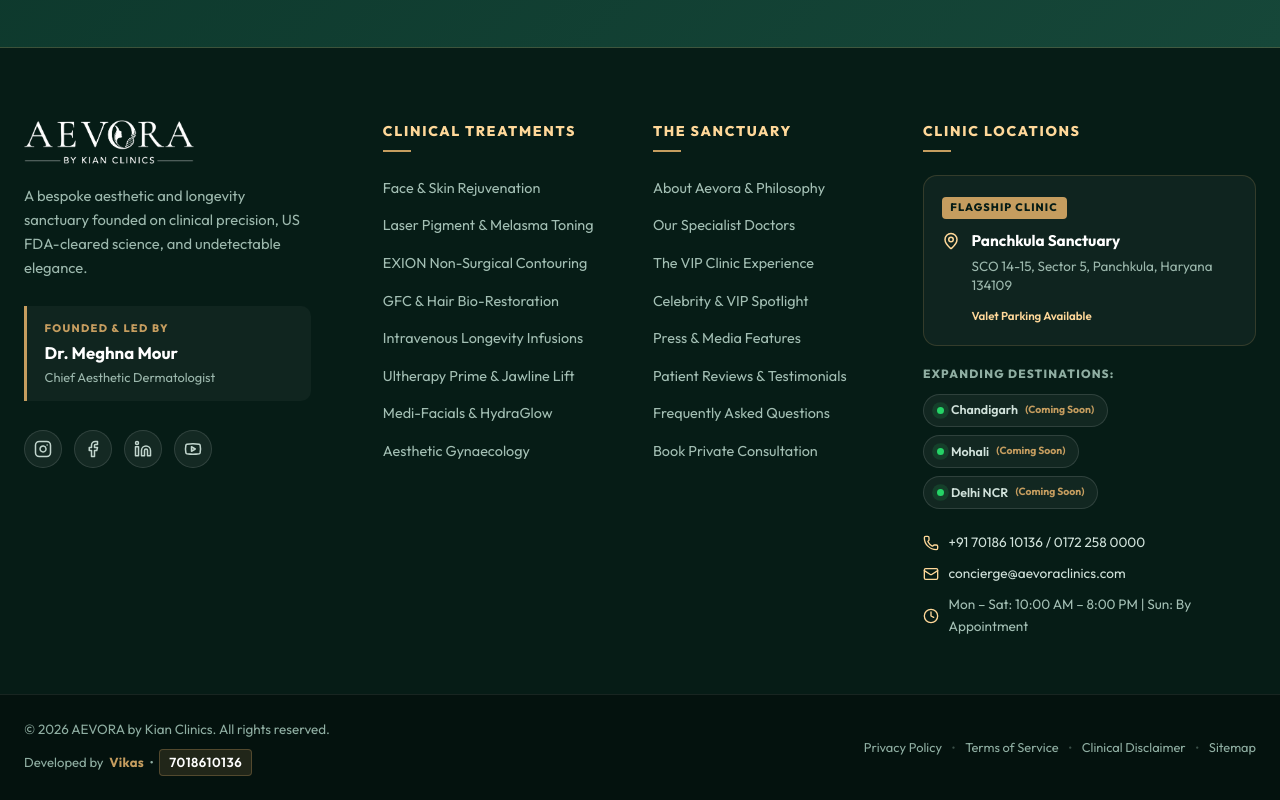
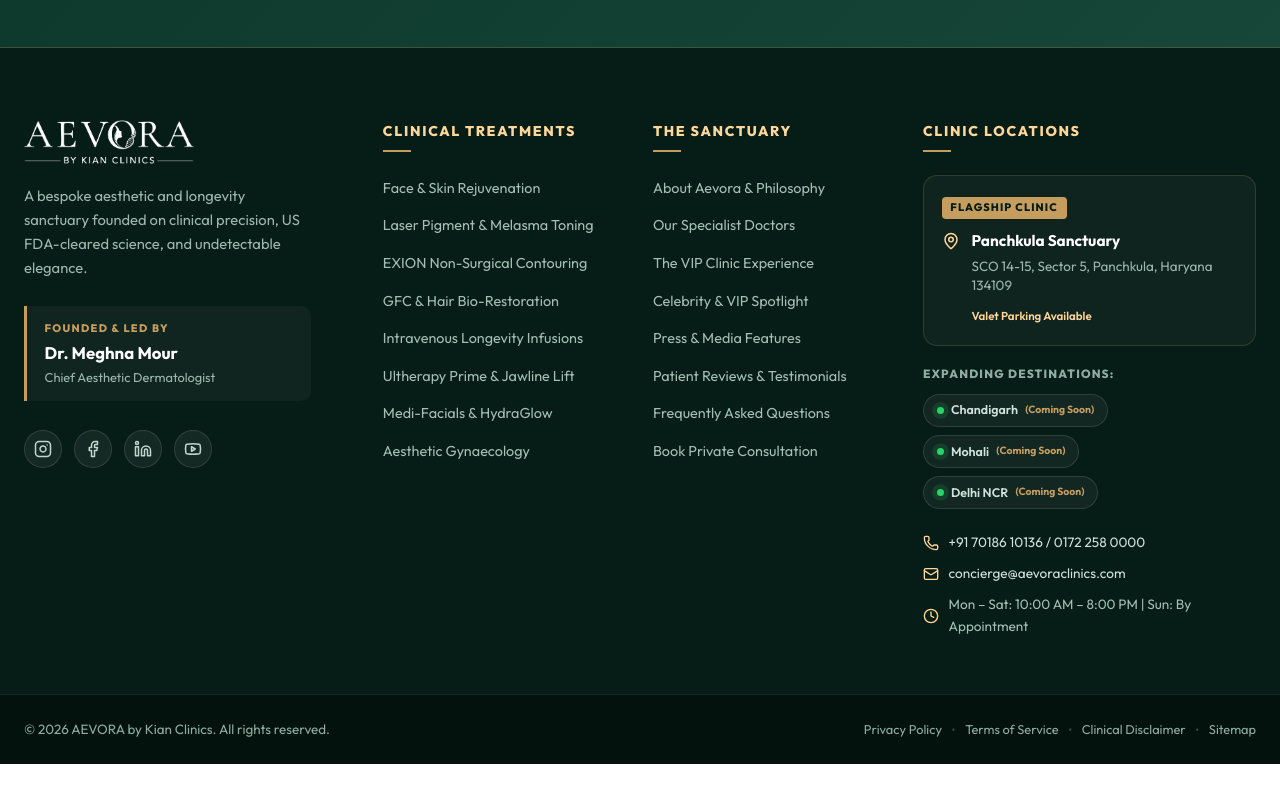
Before and after one commit to agoel1519/client, a React (Vite) app: page / in a window 1280 px wide. Shown: the part 8385-9185 px from the top of the page. After the commit the page ends 9149 px from the top, so only its background shows below. Built offline with nearby package versions, Linux system fonts and the light colour scheme; a web font is replaced by a local one.

Commit message:
Remove developer credit from footer

```diff
--- a/src/components/Footer.css
+++ b/src/components/Footer.css
@@ -436,47 +436,6 @@
   margin: 0;
 }
 
-.developer-credit-text {
-  font-size: 0.82rem;
-  color: #8faea2;
-  margin: 0.35rem 0 0;
-  display: inline-flex;
-  align-items: center;
-  gap: 0.35rem;
-}
-
-.developer-credit-text a {
-  text-decoration: none;
-  transition: all 0.25s ease;
-}
-
-.dev-highlight {
-  color: #c59d5f;
-  font-weight: 700;
-  letter-spacing: 0.02em;
-}
-
-.dev-highlight:hover {
-  color: #ffd899;
-  text-decoration: underline;
-}
-
-.dev-phone {
-  color: #ffffff;
-  font-weight: 600;
-  letter-spacing: 0.04em;
-  background: rgba(197, 157, 95, 0.15);
-  padding: 0.12rem 0.55rem;
-  border-radius: 4px;
-  border: 1px solid rgba(197, 157, 95, 0.3);
-}
-
-.dev-phone:hover {
-  background: #c59d5f;
-  color: #061c16;
-  border-color: #c59d5f;
-}
-
 .bottom-right-links {
   display: flex;
   align-items: center;
--- a/src/components/Footer.jsx
+++ b/src/components/Footer.jsx
@@ -216,9 +216,6 @@
             <p className="copyright-text">
               &copy; {new Date().getFullYear()} AEVORA by Kian Clinics. All rights reserved.
             </p>
-            <p className="developer-credit-text">
-              Developed by <a href="tel:7018610136" className="dev-highlight">Vikas</a> • <a href="tel:7018610136" className="dev-phone">7018610136</a>
-            </p>
           </div>
 
           <div className="bottom-right-links">
```
